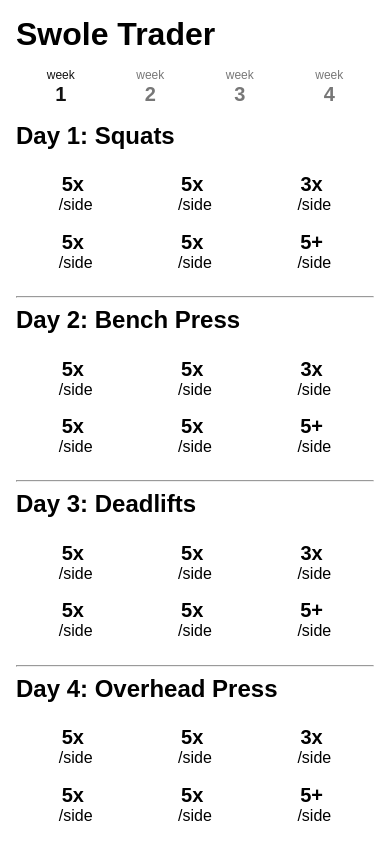
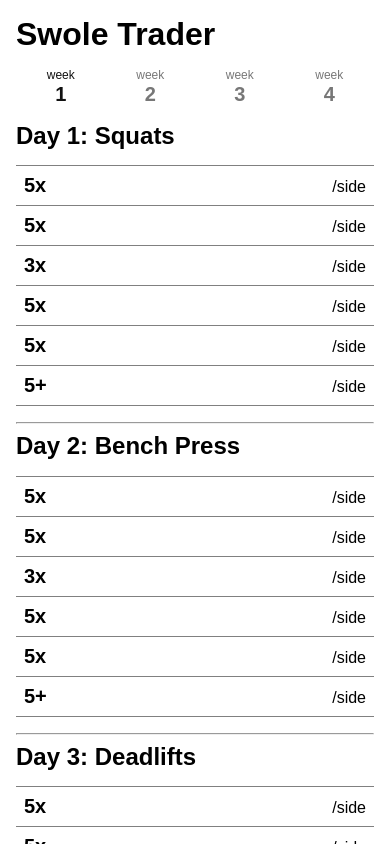
Before and after one commit to jegtnes/swole-trader, a React (Create React App) app: page / in a window 390 px wide. Both pictures are taken after a click on the button "HIT ME WITH YOUR RHYTHM STICK. HIT ME, HIT ME". Shown: the top 844 px of the page. Built offline with nearby package versions, Linux system fonts and the light colour scheme.

Commit message:
Improve small screen layout; 1 per line

```diff
--- a/src/Week/Week.css
+++ b/src/Week/Week.css
@@ -1,20 +1,21 @@
 .week ol {
   padding: 0;
   list-style-type: none;
-  display: flex;
-  flex-wrap: wrap;
-  align-content: center;
-  justify-content: space-around;
-  text-align: center;
+  border-collapse: collapse;
 }
 
 .week li {
-  flex: 1 1 33.33%;
   padding: .5em;
+  display: flex;
+  border-top: 1px solid grey;
+  align-items: baseline;
+}
+
+.week li:last-of-type {
+  border-bottom: 1px solid grey;
 }
 
 .week .lifts {
-  display: block;
   font-weight: 900;
   font-size: 1.25em;
 }
@@ -26,5 +27,6 @@
 }
 
 .weight-distribution {
-  display: block;
+  flex-grow: 1;
+  text-align: right;
 }
```
